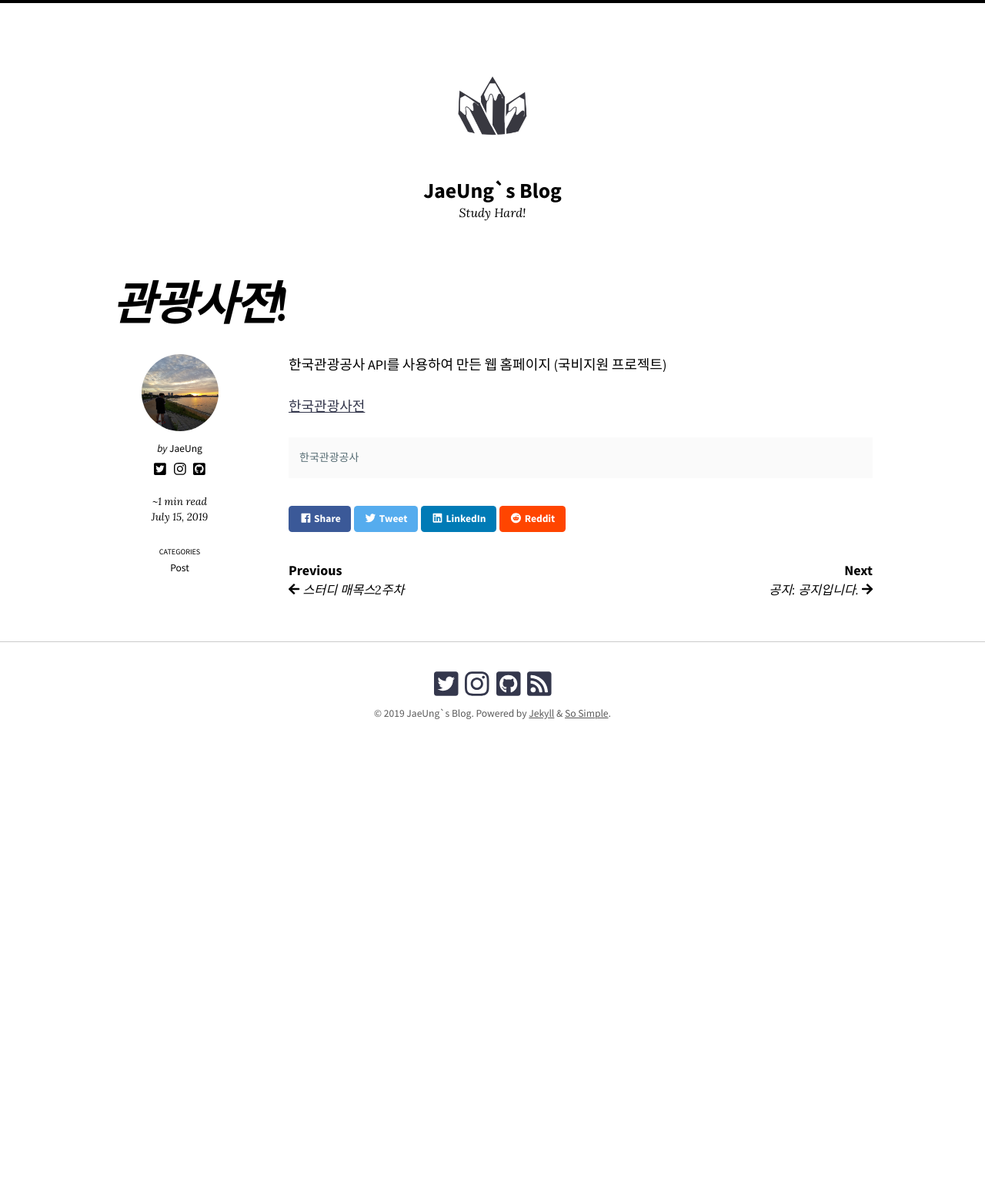
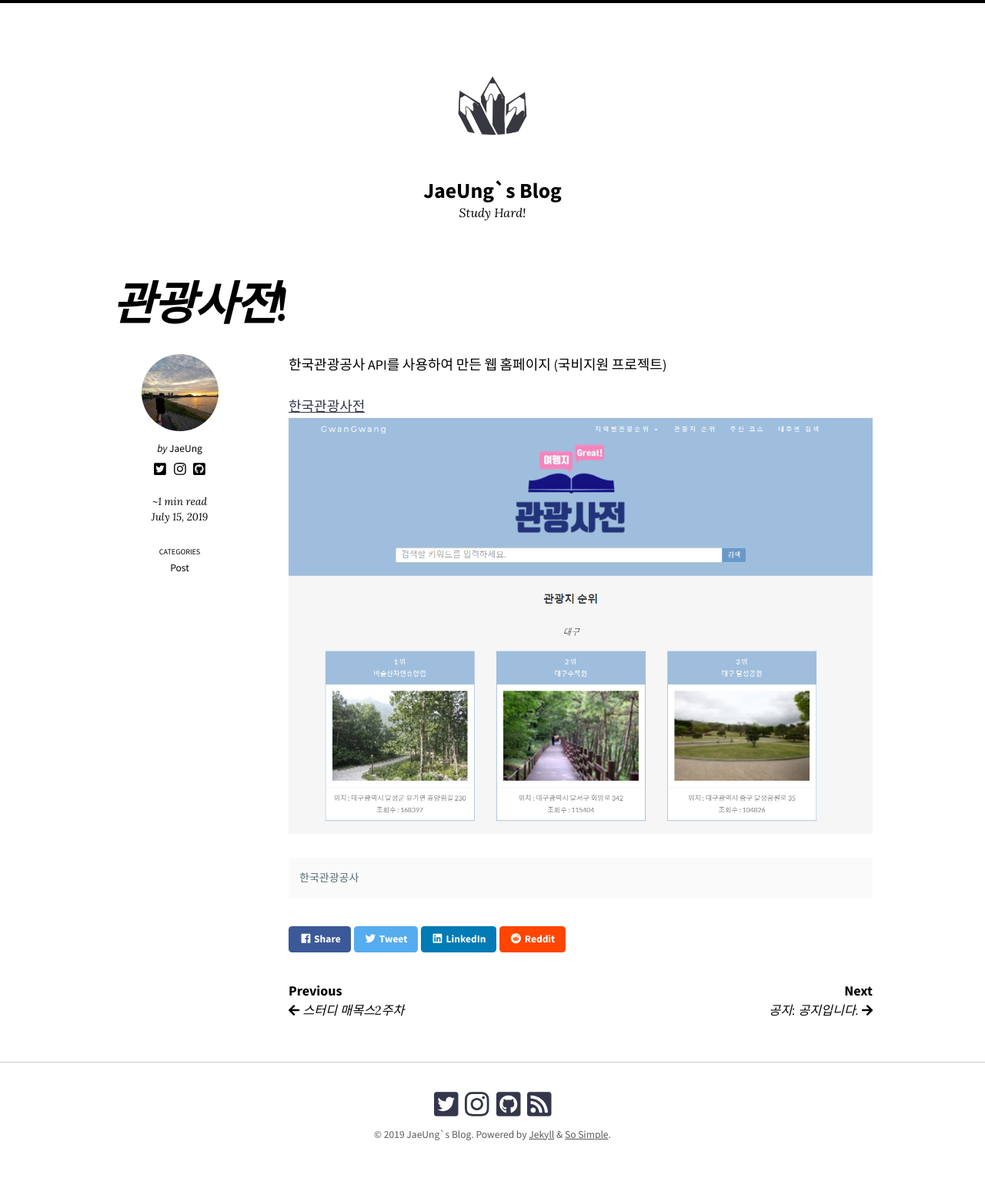
Before and after one commit to kimjw9302/kimjw9302.github.io, a Jekyll site: the page built from _posts/2019-07-15-관광사전.md, in a window 1280 px wide. Shown: the whole page at 77% size. Built offline with Jekyll 4.4.1, drawn with Linux system fonts in a browser that asks for light colours; nearby versions of some CDN libraries; before the commit the page ends 1009 px from its top, so only the background shows below that.

Commit message:
Update 2019-07-15-관광사전.md

````diff
--- a/_posts/2019-07-15-관광사전.md
+++ b/_posts/2019-07-15-관광사전.md
@@ -9,6 +9,7 @@ last_modified_at: 2019-03-09T12:45:25-05:00
 한국관광공사 API를 사용하여 만든 웹 홈페이지 (국비지원 프로젝트)
 
 [한국관광사전](https://jaewoong9302.cafe24.com)
+![title](/images/img1.png)
 
 ```bash
 한국관광공사
````
